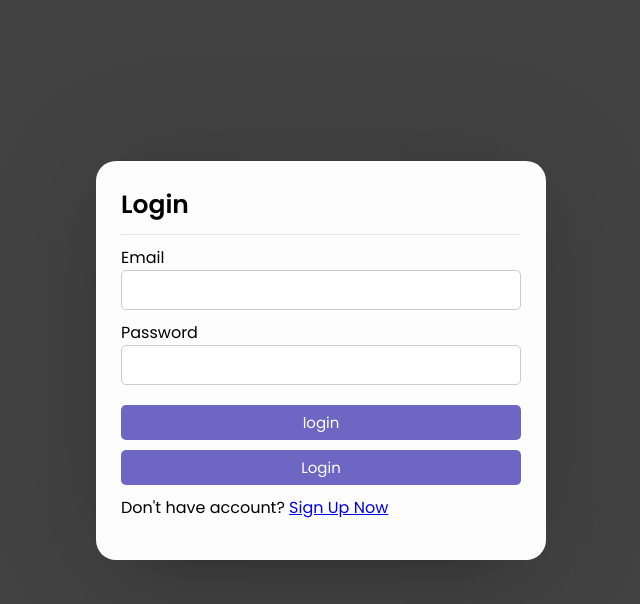
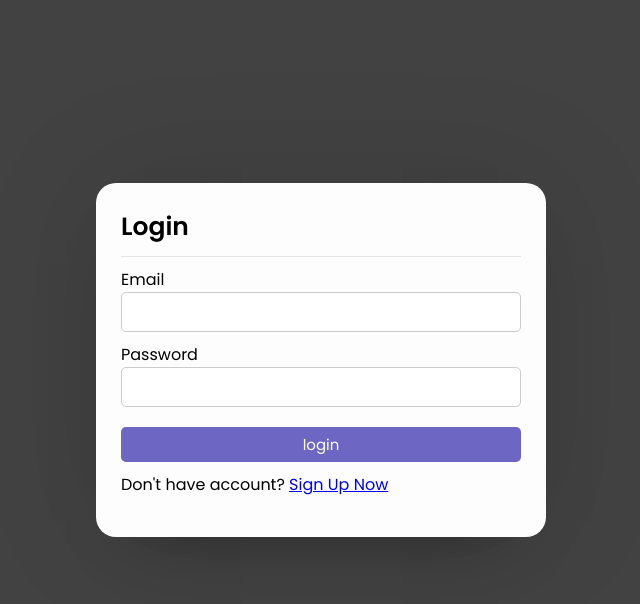
Before and after one commit to abhijitbomble/FRT-project, a PHP site: page /login.php in a window 1280 px wide. Shown: the top 604 px of the page, without its empty margins (319-959 px from the left). Run offline with PHP 8.4, Linux system fonts and the light colour scheme.

Commit message:
Update login.php

```diff
--- a/login.php
+++ b/login.php
@@ -23,8 +23,7 @@
                 </div>
 
                 <div class="field">
-                    <button onclick="window.location.href = 'home.php';" class="btn" required>login</button>
-                    <input type="button" onclick="window.location.href = "home.php" class="btn" name="submit" value="Login" required>
+                    <button onclick="window.location.href = 'homecar.php';" class="btn" required>login</button>
                 </div>
                 <div class="links">
                     Don't have account? <a href="register.php">Sign Up Now</a>
```
